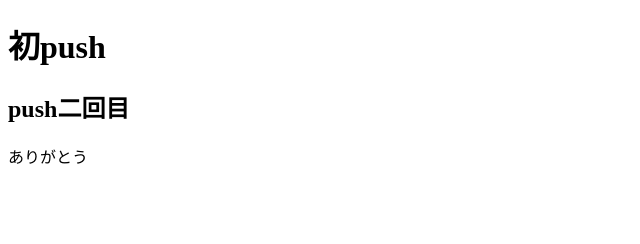
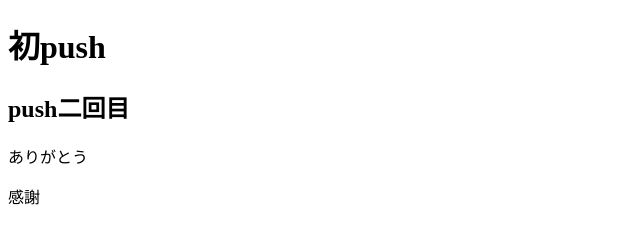
Before and after one commit to donbeidon3/tutorial, a plain HTML site: page index.html in a window 1280 px wide. Shown: the full height of the page, 0-640 px from the left. Drawn offline with Linux system fonts and the light colour scheme.

Commit message:
add thankyou

```diff
--- a/index.html
+++ b/index.html
@@ -9,5 +9,6 @@
   <h1>初push</h1>
   <h2>push二回目</h2>
   <p>ありがとう</p>
+  <p>感謝</p>
 </body>
 </html>
```
